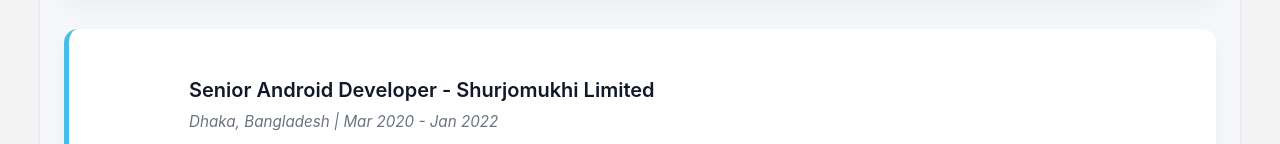
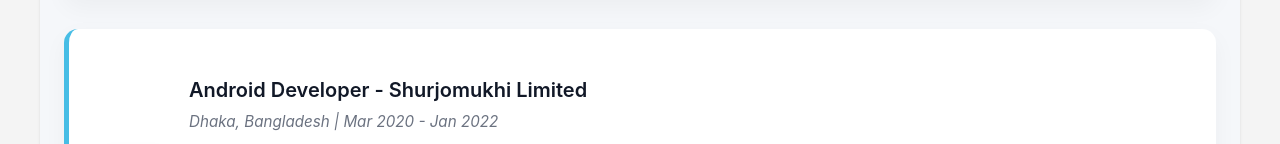
Before and after one commit to mknishad/mknishad.github.io, a plain HTML site: page index.html in a window 1280 px wide. Shown: the part 2388-2532 px from the top of the page. Drawn offline with Linux system fonts and the light colour scheme.

Commit message:
Update positins

```diff
--- a/index.html
+++ b/index.html
@@ -111,7 +111,7 @@
       <div class="experience">
         <img src="images/shurjomukhi.png" alt="Shurjomukhi Limited Logo" />
         <div class="experience-details">
-          <h3>Senior Android Developer - Shurjomukhi Limited</h3>
+          <h3>Android Developer - Shurjomukhi Limited</h3>
           <p><i>Dhaka, Bangladesh | Mar 2020 - Jan 2022</i></p>
           <p>
           <ul>
```
